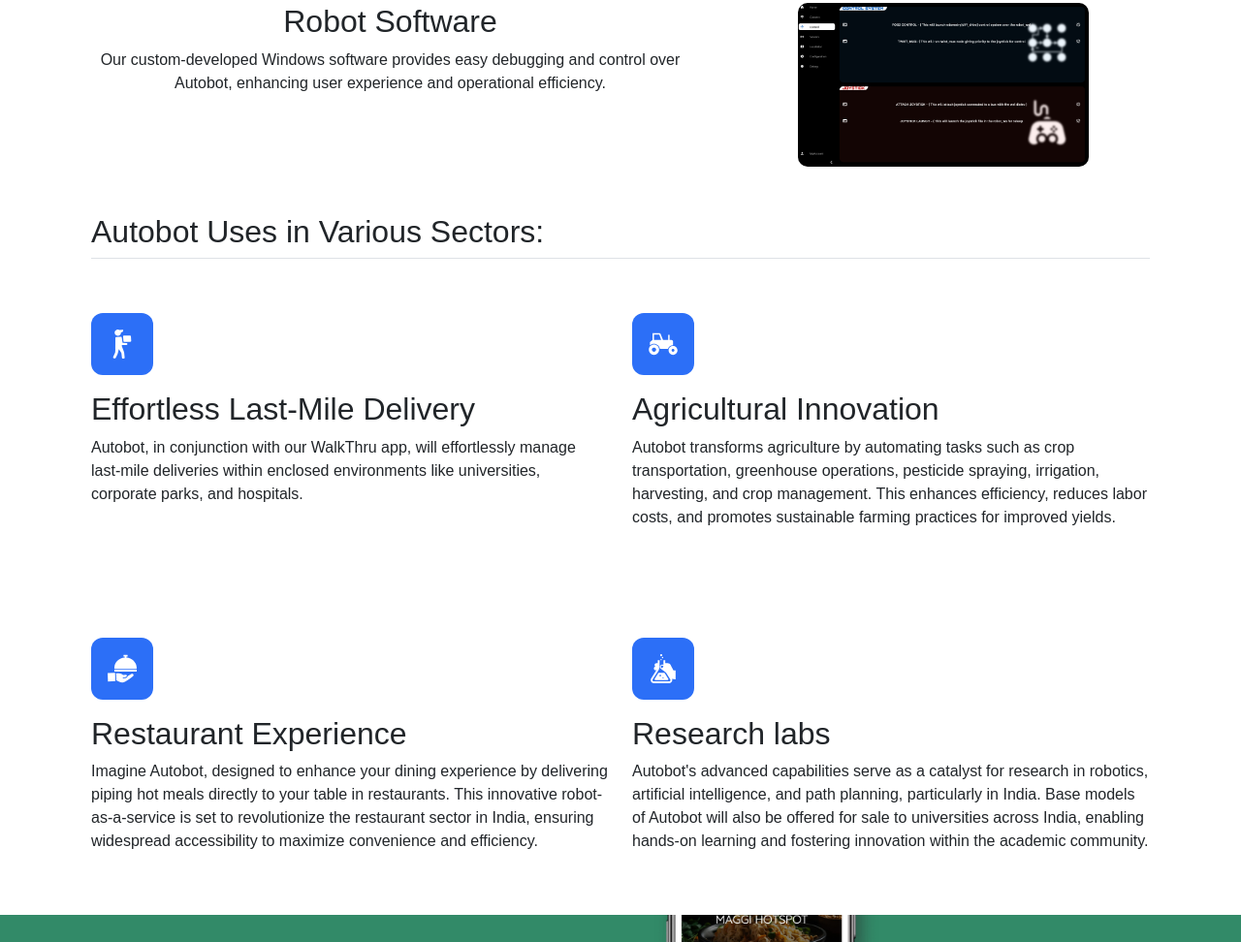
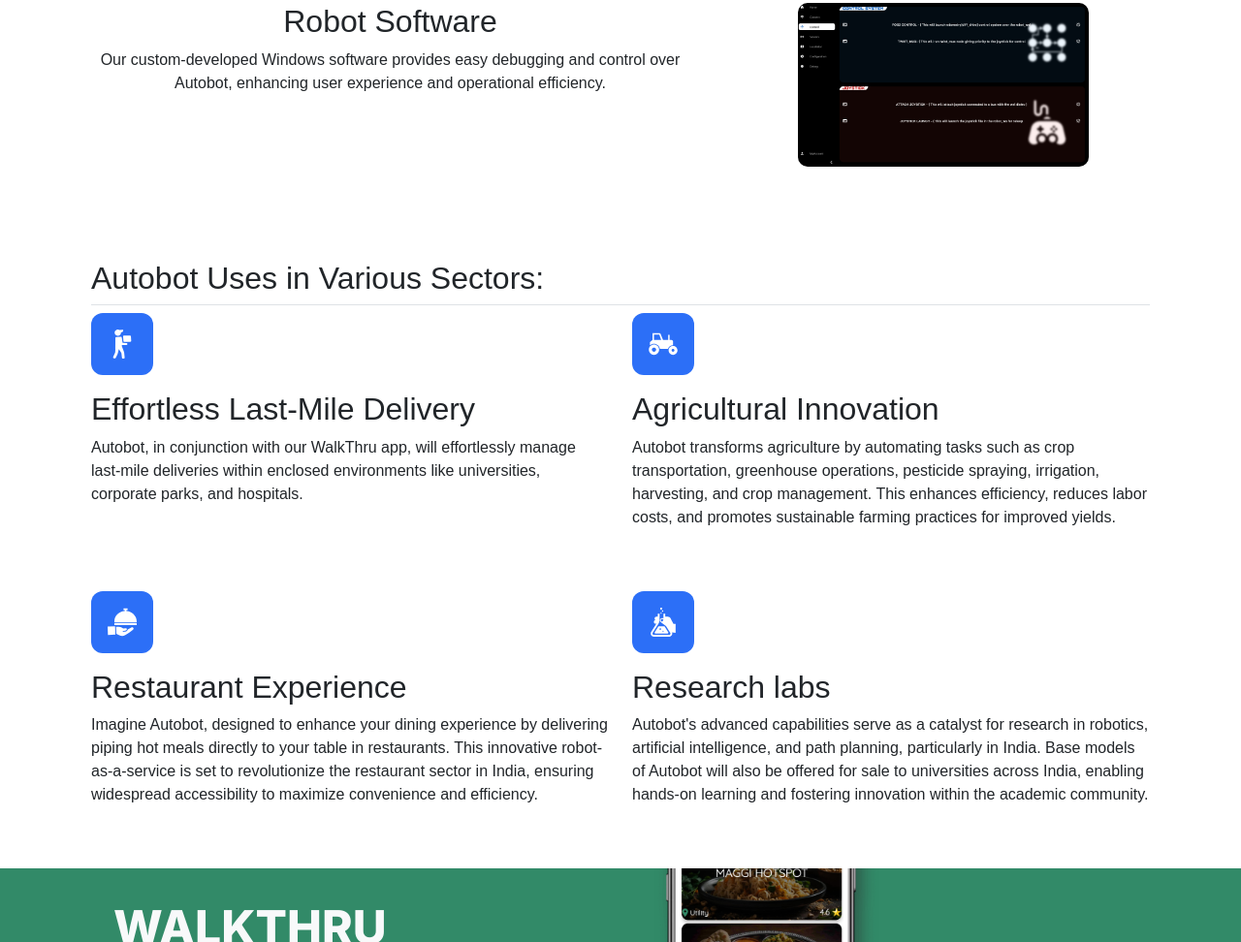
Before and after one commit to ujjwal-rai/SpeedyByte.co.in-light, a website built with Parcel: page index.html in a window 1280 px wide. Shown: the part 2172-3144 px from the top of the page at 97% size. Built offline with nearby package versions, Linux system fonts and the light colour scheme; a web font is replaced by a local one.

Commit message:
Update index.html

```diff
--- a/index.html
+++ b/index.html
@@ -372,9 +372,9 @@
       </div>
     </div>
 
-    <div class="container px-4 py-5" id="featured-3">
+    <div class="container mt-5 px-4 py-5" id="featured-3">
       <h2 class="pb-2 border-bottom">Autobot Uses in Various Sectors:</h2>
-      <div class="row g-4 py-5 row-cols-1 row-cols-lg-2">
+      <div class="row g-4 row-cols-1 row-cols-lg-2">
         <div class="feature col">
           <div
             class="feature-icon d-inline-flex align-items-center justify-content-center fs-2 mb-3 color-yaad"
@@ -415,7 +415,7 @@
     </div>
 
     <div class="container px-4" id="featured-3">
-      <div class="row g-4 <!--py-5--> row-cols-1 row-cols-lg-2">
+      <div class="row g-4 row-cols-1 row-cols-lg-2">
         <div class="feature col">
           <div
             class="feature-icon d-inline-flex align-items-center justify-content-center fs-2 mb-3 color-yaad"
```
